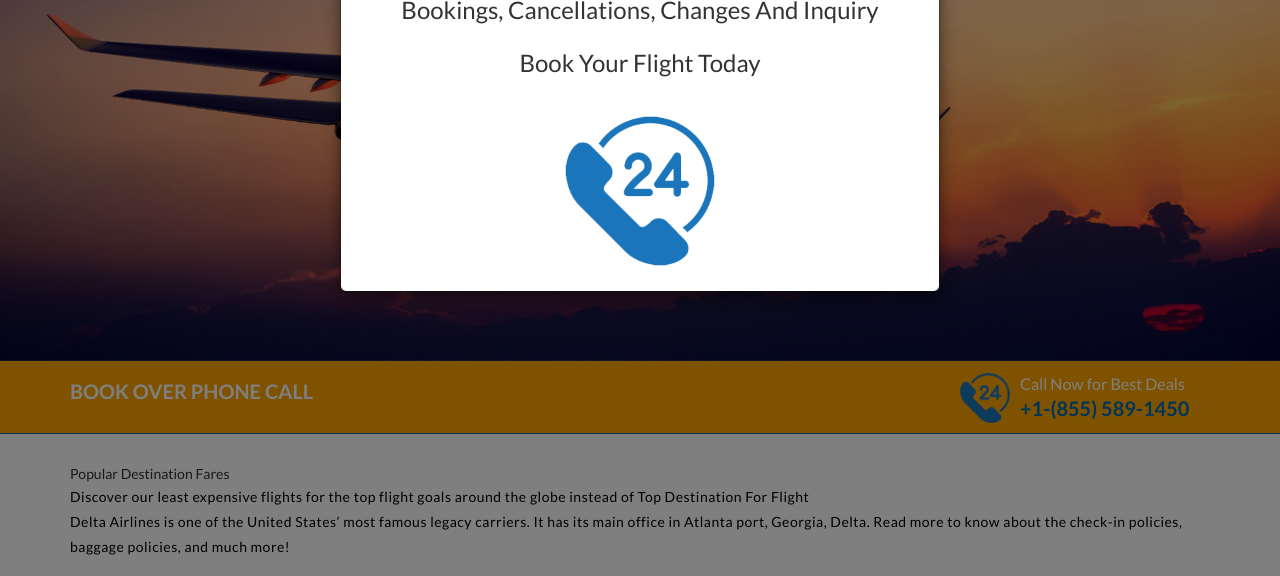
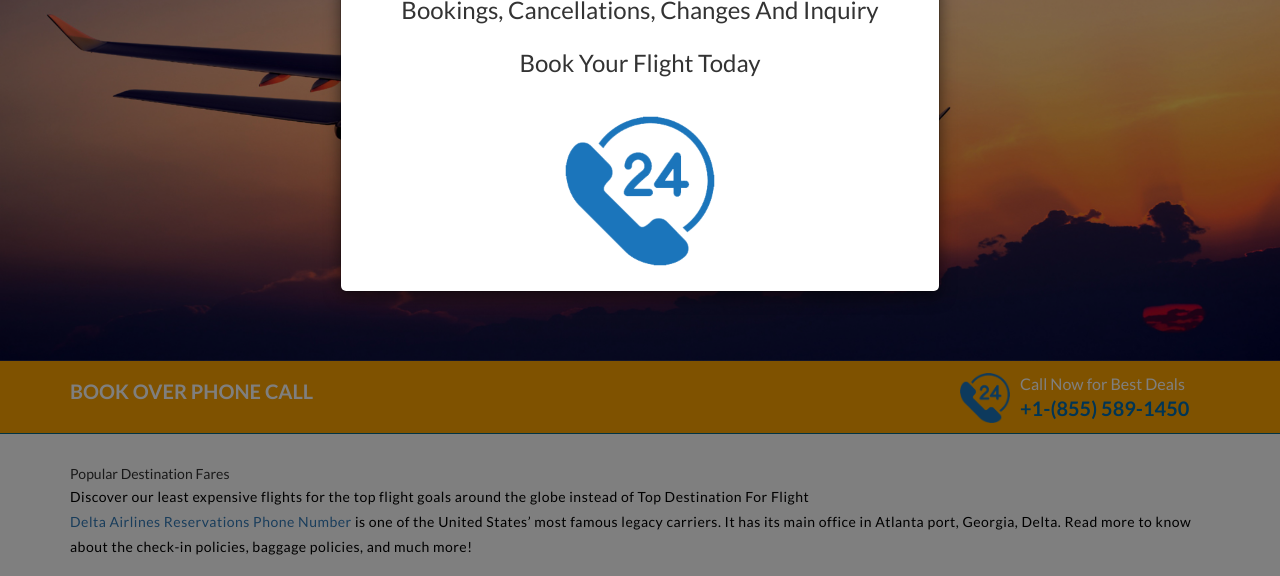
Before and after one commit to damarionjr/deltaairlinesphonenumbr.github.io, a plain HTML site: page index.html in a window 1280 px wide. Shown: the part 215-791 px from the top of the page. Drawn offline with nearby package versions, Linux system fonts and the light colour scheme.

Commit message:
Update index.html

```diff
--- a/index.html
+++ b/index.html
@@ -134,7 +134,7 @@ function myFunction() {
                     <div class="line_heading">
 					     <h9> <span>   Popular Destination Fares  </span></h9>
                         <p>Discover our least expensive flights for the top flight goals around the globe instead of Top Destination For Flight </p>
-									<p>Delta Airlines is one of the United States’ most famous legacy carriers. It has its main office in Atlanta port, Georgia, Delta. Read more to know about the check-in policies, baggage policies, and much more!</p>
+									<p><a href="https://reservationsairflight.com/"> Delta Airlines Reservations Phone Number </a> is one of the United States’ most famous legacy carriers. It has its main office in Atlanta port, Georgia, Delta. Read more to know about the check-in policies, baggage policies, and much more!</p>
 									<h2>What is the delta Airlines check-in policy?</h2>
 									<p>The travelers are required to bring their identity card with their boarding pass during the check-in process that is up to 24 hours. You are allowed to check-in before 30 minutes of your flight departure time.</p>
 									<h3 class="titlehead">You can check-in through:</h3>
```
